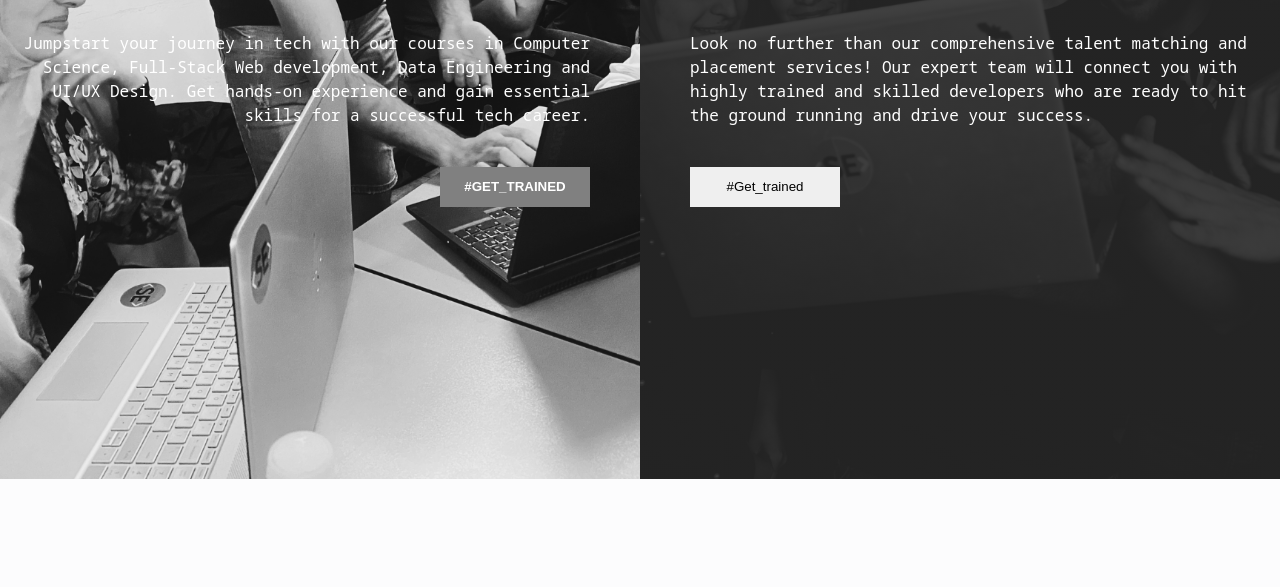
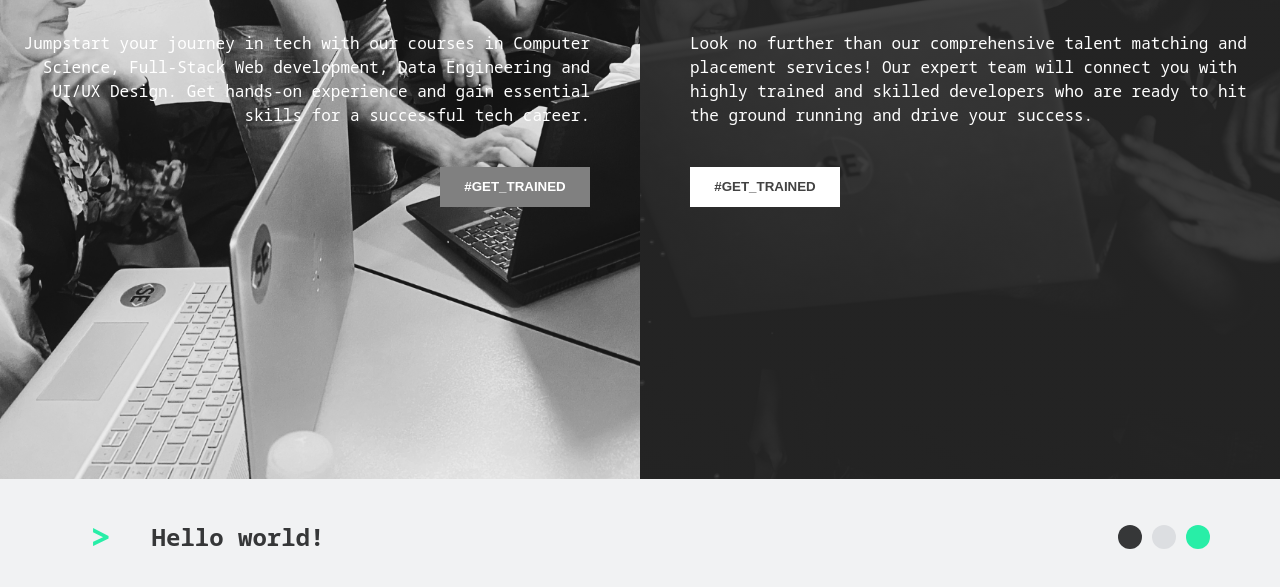
Before and after one commit to samercharafeddine/SEFactory-Clone, a plain HTML site: page index.html in a window 1280 px wide. Shown: the part 321-908 px from the top of the page. Before the commit the page ends 800 px from the top, so only its background shows below. Drawn offline with Linux system fonts and the light colour scheme; grey boxes are pictures that could not be loaded.

Commit message:
Added the title section

```diff
--- a/index.html
+++ b/index.html
@@ -4,6 +4,13 @@
     <meta charset="UTF-8" />
     <meta name="viewport" content="width=device-width, initial-scale=1.0" />
     <title>SE Factory - Want to become a software engineer?</title>
+    <link rel="preconnect" href="https://fonts.googleapis.com" />
+    <link rel="preconnect" href="https://fonts.gstatic.com" crossorigin />
+    <link rel="preconnect" href="https://fonts.googleapis.com" />
+    <link rel="preconnect" href="https://fonts.gstatic.com" crossorigin />
+    <link
+      href="https://fonts.googleapis.com/css2?family=Noto+Sans+Mono:wght@100;200;300;400;600;700;900&display=swap"
+      rel="stylesheet" />
     <link rel="stylesheet" href="./styles/style.css" />
     <link rel="stylesheet" href="./styles/utilities.css" />
   </head>
@@ -47,13 +54,40 @@
     </header>
 
     <main>
-      <section class="hello-world"></section>
+      <section class="hello-world">
+        <aside class="section-title">
+          <div class="arrow">></div>
+          <div class="title">Hello world!</div>
+          <div class="circles">
+            <div class="black-circle"></div>
+            <div class="grey-circle"></div>
+            <div class="green-circle"></div>
+          </div>
+        </aside>
+        <div class="youtube-video">
+          <iframe
+            width="560"
+            height="315"
+            src="https://www.youtube.com/embed/vG7SYQjODTs?si=i9SeokMM3NPXu0ua"
+            title="YouTube video player"
+            frameborder="0"
+            allow="accelerometer; autoplay; clipboard-write; encrypted-media; gyroscope; picture-in-picture; web-share"
+            allowfullscreen></iframe>
+        </div>
+      </section>
+
       <section class="milestones"></section>
+
       <section class="programs"></section>
+
       <section class="hire-talent"></section>
+
       <section class="testimonials"></section>
+
       <section class="faq"></section>
+
       <section class="contact-us"></section>
+
       <section class="partners"></section>
     </main>
 
--- a/styles/style.css
+++ b/styles/style.css
@@ -1,3 +1,4 @@
+/* Hero section */
 .hero-section {
   height: 100vh;
   min-height: 100%;
@@ -35,7 +36,7 @@
   width: 100%;
   height: 40vh;
   max-height: 100vh;
-  max-width: 670px;
+  max-width: 625px;
   display: flex;
   flex-flow: column;
   justify-content: flex-start;
@@ -72,12 +73,82 @@
   color: white;
 }
 
+.btn {
+  display: inline-block;
+  white-space: nowrap;
+  font-weight: 800;
+  text-align: center;
+  text-transform: uppercase;
+}
+
 .left-hero-btn {
   color: white;
-  text-align: center;
-  text-transform: uppercase;
-  font-weight: 800;
-  white-space: nowrap;
   background-color: grey;
-  display: inline-block;
 }
+
+.right-hero-btn {
+  color: rgb(66, 66, 66);
+  background-color: white;
+}
+
+/* Hello world section */
+.hello-world {
+  display: flex;
+  flex-direction: column;
+  padding: 0px 70px;
+  padding-top: 30px;
+  background-color: #f1f2f3;
+  max-width: 100vw;
+  height: 100vh;
+}
+
+.section-title {
+  display: flex;
+  flex: 0 auto;
+  align-items: center;
+}
+
+.arrow {
+  color: #28eea7;
+  font-size: 36px;
+  font-weight: 900;
+  padding: 10px 20px;
+  column-count: auto;
+  text-align: right;
+}
+
+.title {
+  color: #363738;
+  text-align: left;
+  line-height: 1.4;
+  column-count: auto;
+  padding: 10px 20px;
+  font-size: 24px;
+  font-weight: 900;
+}
+
+.circles {
+  display: flex;
+  column-gap: 10px;
+  row-gap: 10px;
+  margin-left: auto;
+}
+
+.black-circle,
+.grey-circle,
+.green-circle {
+  width: 24px;
+  height: 24px;
+  border-radius: 50%;
+}
+
+.black-circle {
+  background-color: #363738;
+  margin-left: auto;
+}
+.grey-circle {
+  background-color: #dcdee1;
+}
+.green-circle {
+  background-color: #28eea7;
+}
--- a/styles/utilities.css
+++ b/styles/utilities.css
@@ -8,7 +8,7 @@
 body {
   background-color: #fcfcfd;
   color: white;
-  font-family: Noto Sans Mono, sans-serif;
+  font-family: "Noto Sans Mono", monospace;
   font-size: 16px;
   line-height: 1;
 }
```
